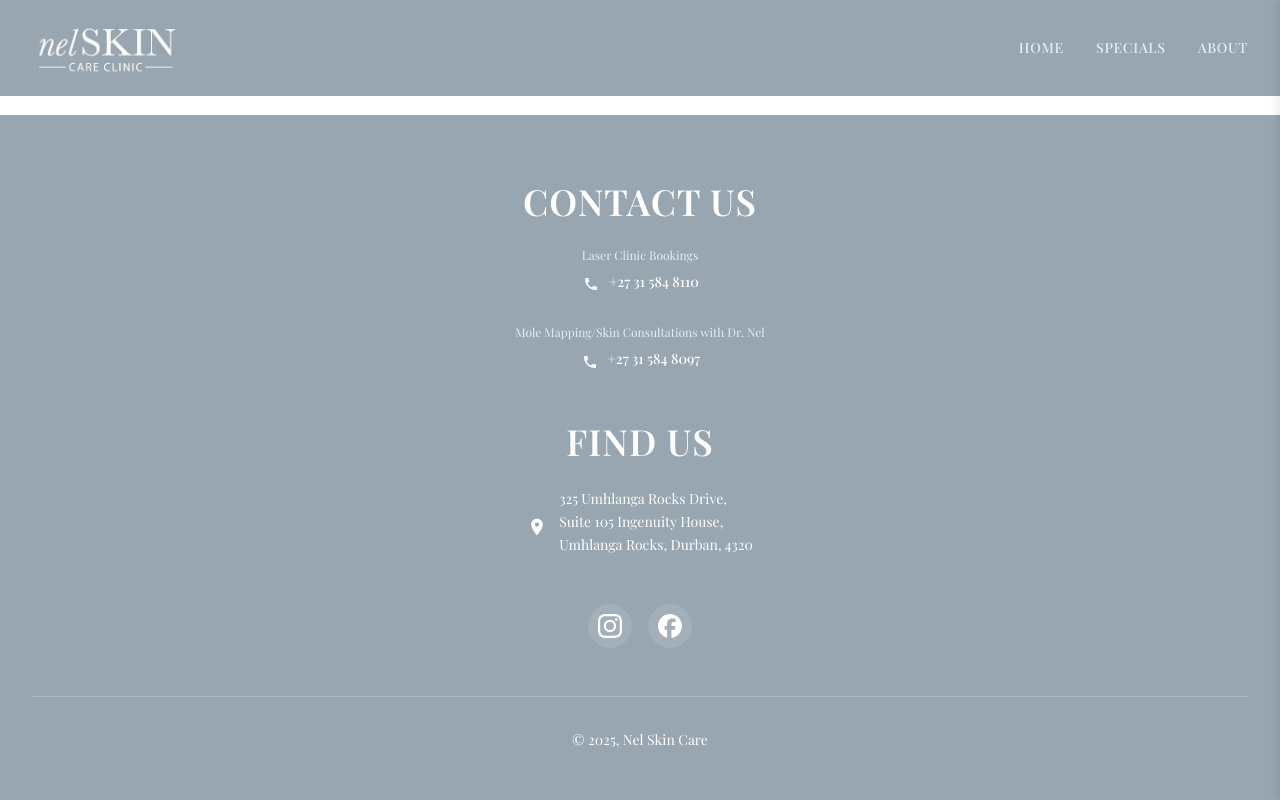
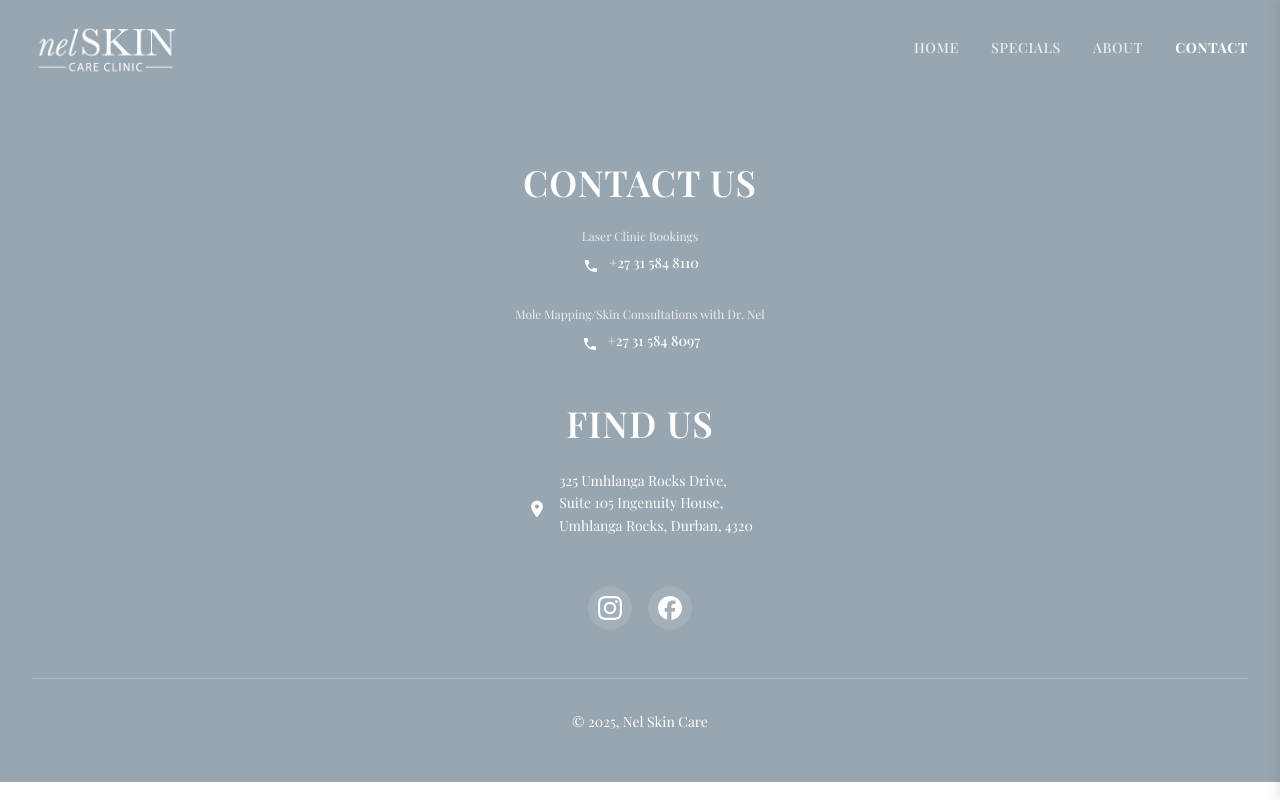
Before and after one commit to PhilNel/vue-practice-website, a Vue app: page /contact in a window 1280 px wide. Built offline with nearby package versions, Linux system fonts and the light colour scheme; a web font is replaced by a local one.

Commit message:
feat: Added empty contact page to allow for future additions

```diff
--- a/src/App.vue
+++ b/src/App.vue
@@ -15,7 +15,6 @@ import AppFooter from './components/layout/AppFooter.vue'
 
 <style>
 #app {
-  min-height: 100vh;
   display: flex;
   flex-direction: column;
 }
--- a/src/components/ui/NavigationDrawer.vue
+++ b/src/components/ui/NavigationDrawer.vue
@@ -42,7 +42,8 @@ const isOpen = ref(false)
 const routes = [
     { name: 'home', path: '/', label: 'HOME' },
     { name: 'specials', path: '/specials', label: 'SPECIALS' },
-    { name: 'about', path: '/about', label: 'ABOUT' }
+    { name: 'about', path: '/about', label: 'ABOUT' },
+    { name: 'contact', path: '/contact', label: 'CONTACT' }
 ]
 
 const toggleDrawer = () => {
--- a/src/router/index.ts
+++ b/src/router/index.ts
@@ -23,6 +23,11 @@ const router = createRouter({
       name: "about",
       component: () => import("../views/AboutView.vue"),
     },
+    {
+      path: "/contact",
+      name: "contact",
+      component: () => import("../views/ContactView.vue"),
+    },
   ],
 });
 
--- /dev/null
+++ b/src/views/ContactView.vue
@@ -0,0 +1,9 @@
+<template>
+    <div class="contact">
+        <!-- Contact page content will go here -->
+    </div>
+</template>
+
+<script setup lang="ts">
+// Contact page logic will go here
+</script>
```
